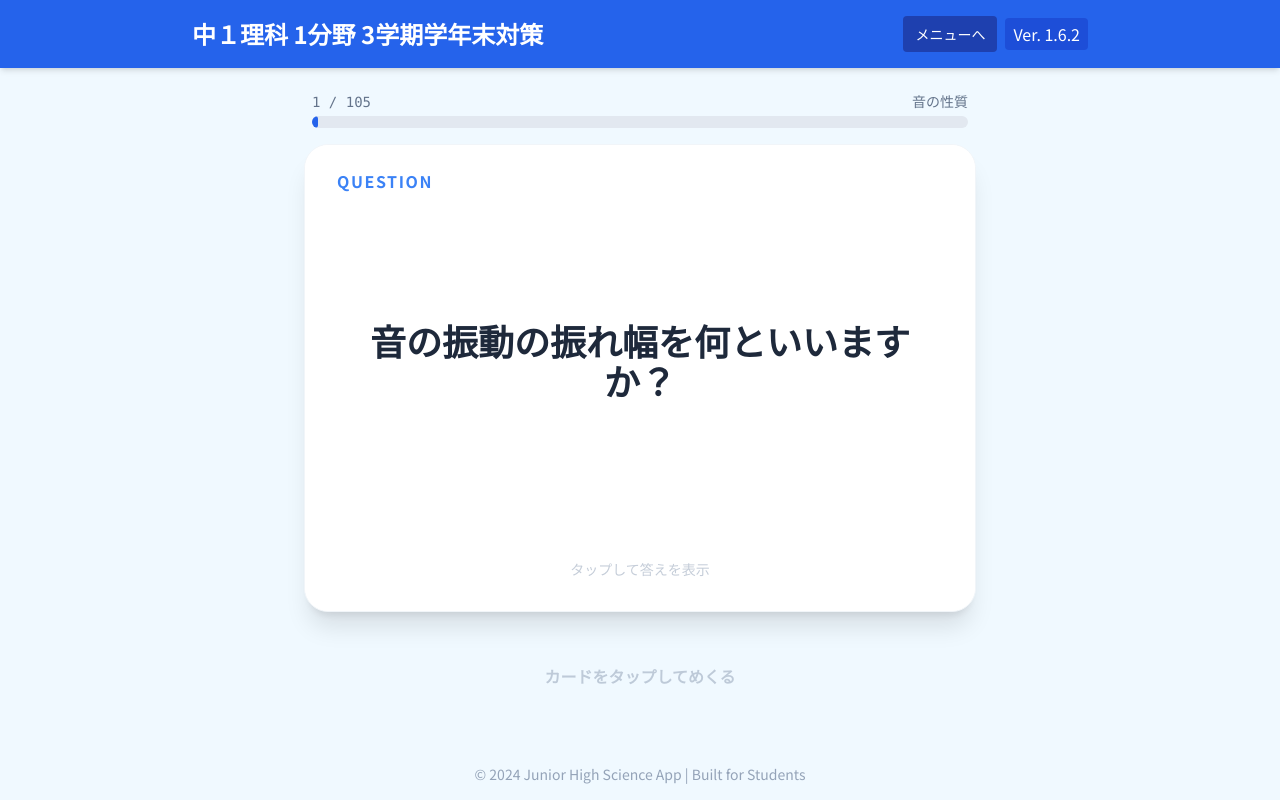
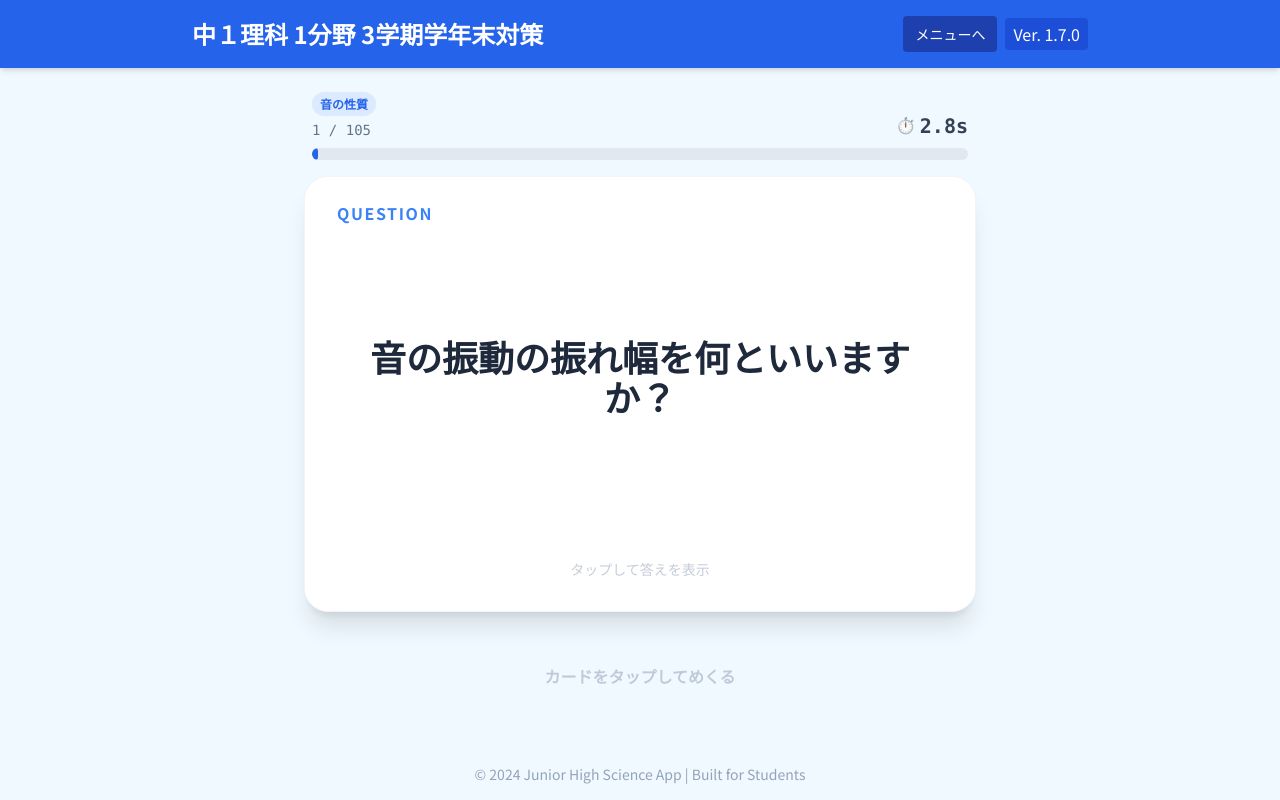
Before and after one commit to rickcrick2004-hue/grade1-oto-chikara, a plain HTML site: page index.html in a window 1280 px wide. Both pictures are taken after a click on the button "学習スタート". Drawn offline with nearby package versions, Linux system fonts and the light colour scheme.

Commit message:
Add files via upload

```diff
--- a/index.html
+++ b/index.html
@@ -50,7 +50,7 @@
                     メニューへ
                 </button>
                 <div class="text-sm md:text-base bg-blue-700 px-2 py-1 rounded">
-                    Ver. <span id="app-version">1.6.2</span>
+                    Ver. <span id="app-version">1.7.0</span>
                 </div>
             </div>
         </div>
@@ -129,11 +129,16 @@
         <!-- STUDY SCREEN -->
         <div id="study-screen" class="hidden w-full h-full flex flex-col items-center justify-between py-2">
 
-            <!-- Progress Bar -->
+            <!-- Progress Bar & Timer -->
             <div class="w-full max-w-2xl mb-4 px-2">
-                <div class="flex justify-between text-sm text-slate-500 mb-1 font-mono">
-                    <span id="progress-text">1 / 30</span>
-                    <span id="chapter-badge">音の性質</span>
+                <div class="flex justify-between items-end mb-2">
+                    <div class="flex flex-col">
+                        <span id="chapter-badge" class="text-xs font-bold text-blue-600 bg-blue-100 px-2 py-1 rounded-full mb-1 w-fit">音の性質</span>
+                        <span id="progress-text" class="text-sm text-slate-500 font-mono">1 / 30</span>
+                    </div>
+                    <div class="text-xl font-bold text-slate-700 font-mono flex items-center">
+                        <span class="mr-1 text-base">⏱️</span><span id="timer-display">0.0s</span>
+                    </div>
                 </div>
                 <div class="w-full bg-slate-200 rounded-full h-3 overflow-hidden">
                     <div id="progress-bar" class="bg-blue-600 h-3 rounded-full transition-all duration-300" style="width: 0%"></div>
@@ -209,14 +214,19 @@
             <h2 class="text-3xl font-bold text-slate-800" id="completion-title">学習完了！</h2>
             <p class="text-lg text-slate-600" id="completion-msg">お疲れ様でした。</p>
 
+            <div class="bg-indigo-50 p-4 rounded-xl">
+                <p class="text-sm text-slate-500 mb-1">かかった時間</p>
+                <p class="text-5xl font-bold text-indigo-600 font-mono"><span id="final-time">0.0</span><span class="text-2xl ml-1">s</span></p>
+            </div>
+
             <div class="grid grid-cols-2 gap-4">
                 <div class="bg-blue-50 p-4 rounded-xl">
                     <p class="text-sm text-slate-500">今回の学習数</p>
-                    <p class="text-4xl font-bold text-blue-600"><span id="total-count">0</span> 問</p>
+                    <p class="text-3xl font-bold text-blue-600"><span id="total-count">0</span> 問</p>
                 </div>
                 <div class="bg-amber-50 p-4 rounded-xl">
                     <p class="text-sm text-slate-500">復習が必要</p>
-                    <p class="text-4xl font-bold text-amber-600"><span id="review-count">0</span> 問</p>
+                    <p class="text-3xl font-bold text-amber-600"><span id="review-count">0</span> 問</p>
                 </div>
             </div>
 
@@ -238,7 +248,7 @@
 
     <!-- Application Logic -->
     <script>
-        const APP_VERSION = "1.6.2";
+        const APP_VERSION = "1.7.0";
 
         // --- DATA (Answer split into 'a': Answer and 'e': Explanation) ---
         const masterData = [
@@ -360,6 +370,7 @@
         let currentQuestions = [], currentIndex = 0, isFlipped = false, selectedChapter = 'all', selectedMode = 'sequential';
         let reviewList = [], isReviewMode = false;
         let isQuickMode = false; // Flag to indicate if we are in quick mode
+        let timerInterval, startTime, elapsedTime = 0; // Timer variables
 
         const screens = { setup: document.getElementById('setup-screen'), study: document.getElementById('study-screen'), completion: document.getElementById('completion-screen') };
         const els = {
@@ -371,7 +382,8 @@
             frontControls: document.getElementById('front-controls'), backControls: document.getElementById('back-controls'),
             completionEmoji: document.getElementById('completion-emoji'), completionTitle: document.getElementById('completion-title'),
             completionMsg: document.getElementById('completion-msg'), totalCount: document.getElementById('total-count'),
-            reviewCount: document.getElementById('review-count'), btnStartReview: document.getElementById('btn-start-review')
+            reviewCount: document.getElementById('review-count'), btnStartReview: document.getElementById('btn-start-review'),
+            timerDisplay: document.getElementById('timer-display'), finalTime: document.getElementById('final-time')
         };
 
         window.onload = () => { els.version.textContent = APP_VERSION; };
@@ -456,6 +468,7 @@
             switchScreen('study');
             renderCard();
             updateProgress();
+            startTimer(); // Start timer here
         }
 
         function startReviewMode() {
@@ -466,6 +479,26 @@
             switchScreen('study');
             renderCard();
             updateProgress();
+            startTimer(); // Start timer here as well
+        }
+
+        // Timer Functions
+        function startTimer() {
+            startTime = Date.now();
+            elapsedTime = 0;
+            clearInterval(timerInterval);
+            els.timerDisplay.textContent = "0.0s";
+
+            timerInterval = setInterval(() => {
+                const now = Date.now();
+                elapsedTime = (now - startTime) / 1000;
+                els.timerDisplay.textContent = elapsedTime.toFixed(1) + 's';
+            }, 100);
+        }
+
+        function stopTimer() {
+            clearInterval(timerInterval);
+            return elapsedTime.toFixed(1);
         }
 
         // Render
@@ -533,9 +566,11 @@
         }
 
         function finishApp() {
+            const finalTime = stopTimer(); // Stop timer and get value
             switchScreen('completion');
             els.totalCount.textContent = currentQuestions.length;
             els.reviewCount.textContent = reviewList.length;
+            els.finalTime.textContent = finalTime; // Display final time
 
             if (reviewList.length > 0) {
                 els.completionEmoji.textContent = "💪";
@@ -552,6 +587,7 @@
 
         function resetToMenu() {
             reviewList = []; isReviewMode = false; isQuickMode = false;
+            stopTimer(); // Ensure timer is stopped
             switchScreen('setup');
         }
 
```
